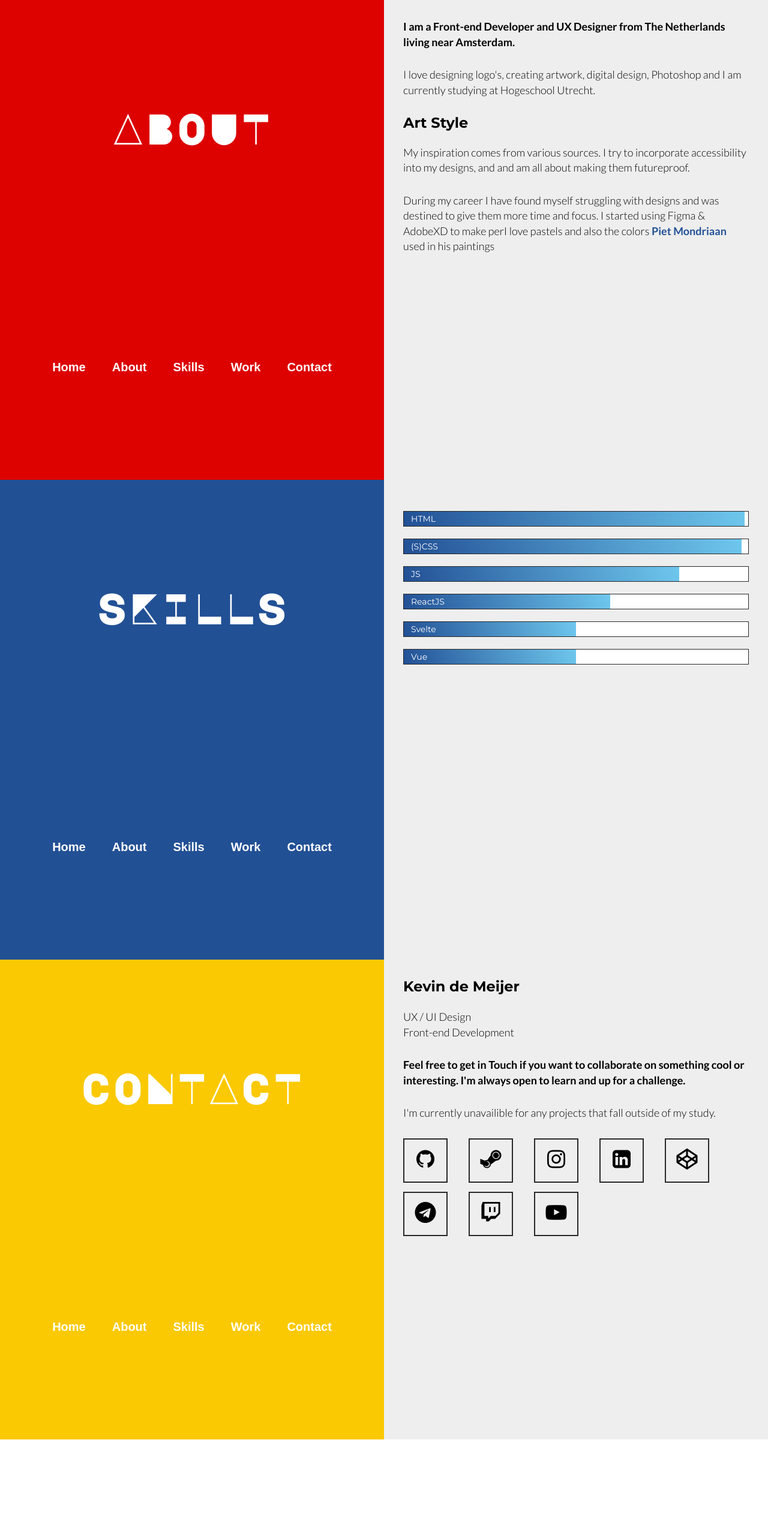
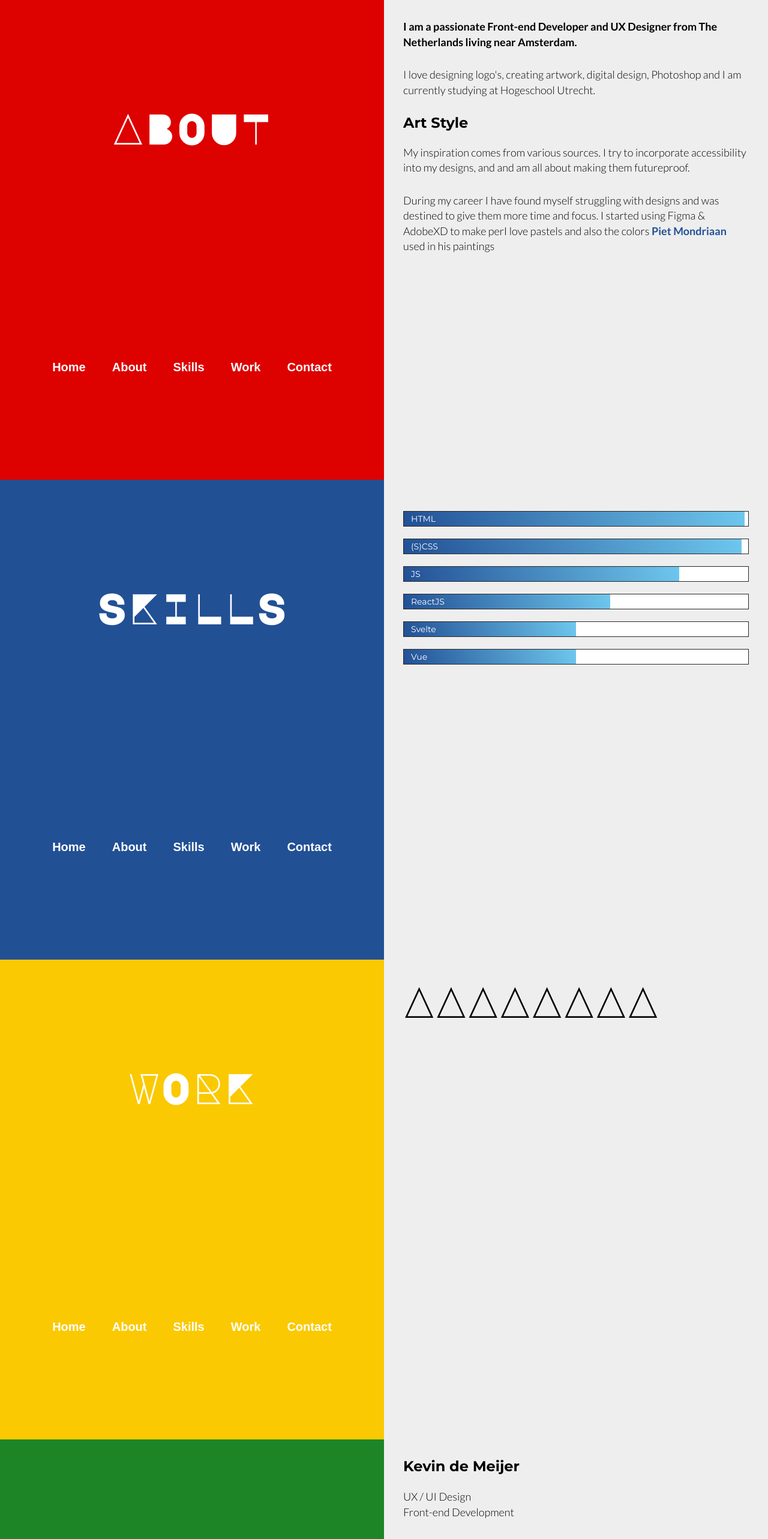
Before and after one commit to KevindeMeijer/KevindeMeijer, a Svelte app: page / in a window 1280 px wide. Shown: the top 2566 px of the page at 60% size. Before the commit the page ends 2400 px from the top, so only its background shows below. Built offline with nearby package versions, Linux system fonts and the light colour scheme.

Commit message:
🎉Folder structure / new page color

```diff
--- a/public/global.css
+++ b/public/global.css
@@ -4,6 +4,7 @@
   --red: #dd0100;
   --blue: #225095;
   --yellow: #fac901;
+  --green: #1e8527;
 
   --coding: #00ff00;
   --lightblue: #7aa3e1;
--- a/src/App.svelte
+++ b/src/App.svelte
@@ -1,9 +1,11 @@
 <script>
-  import About from "./components/About.svelte";
-  import Skills from "./components/Skills.svelte";
-  import Contact from "./components/Contact.svelte";
+  import About from "./components/pages/About.svelte";
+  import Skills from "./components/pages/Skills.svelte";
+  import Work from "./components/pages/Work.svelte";
+  import Contact from "./components/pages/Contact.svelte";
 </script>
 
 <About />
 <Skills />
+<Work />
 <Contact />
--- a/src/components/Section.svelte
+++ b/src/components/global/Section.svelte
@@ -22,7 +22,11 @@ section {
   background: var(--blue);
 }
 
-.contact {
+.work {
   background: var(--yellow);
 }
+
+.contact {
+  background: var(--green);
+}
 </style>
--- a/src/components/About.svelte
+++ b/src/components/pages/About.svelte
@@ -1,6 +1,6 @@
 <script>
-  import Nav from "./Nav.svelte";
-  import Section from "./Section.svelte";
+  import Nav from "../global/Nav.svelte";
+  import Section from "../global/Section.svelte";
 
   const Mondriaan = "https://en.wikipedia.org/wiki/Piet_Mondrian"
 </script>
@@ -8,7 +8,7 @@
 <Section id="about" class="about">
 <Nav title="About"/>
   <div class="text">
-    <p class="bold">I am a Front-end Developer and UX Designer from The Netherlands living
+    <p class="bold">I am a passionate Front-end Developer and UX Designer from The Netherlands living
       near Amsterdam.</p>
     <p>I love designing logo's, creating artwork, digital design, Photoshop and I am currently
       studying at Hogeschool Utrecht.</p>
--- a/src/components/Contact.svelte
+++ b/src/components/pages/Contact.svelte
@@ -3,9 +3,9 @@
 </svelte:head>
 
 <script>
-  import Nav from "./Nav.svelte";
-  import Section from "./Section.svelte";
-  import SocialIcons from "./SocialIcons.svelte";
+  import Nav from "../global/Nav.svelte";
+  import Section from "../global/Section.svelte";
+  import SocialIcons from "../content/SocialIcons.svelte";
 </script>
 
 <Section id="contact" class="contact">
--- a/src/components/Skills.svelte
+++ b/src/components/pages/Skills.svelte
@@ -1,7 +1,7 @@
 <script>
-  import Nav from "./Nav.svelte";
-  import Section from "./Section.svelte";
-  import Skillbars from "./Skillbars.svelte";
+  import Nav from "../global/Nav.svelte";
+  import Section from "../global/Section.svelte";
+  import Skillbars from "../content/Skillbars.svelte";
 </script>
 
 <Section id="skills" class="skills">
--- /dev/null
+++ b/src/components/pages/Work.svelte
@@ -0,0 +1,15 @@
+<script>
+  import Nav from "../global/Nav.svelte";
+  import Section from "../global/Section.svelte";
+  import Skillbars from "../content/Skillbars.svelte";
+</script>
+
+<Section id="work" class="work">
+<Nav title="Work"/>
+  <div class="text">
+    <h1>AAAAAAAA</h1>
+  </div>
+</Section>
+
+<style>
+</style>
```
Also changed, not shown: src/components/content/Skillbars.svelte (renamed from src/components/Skillbars.svelte), src/components/content/SocialIcons.svelte (renamed from src/components/SocialIcons.svelte), src/components/global/Nav.svelte (renamed from src/components/Nav.svelte).
